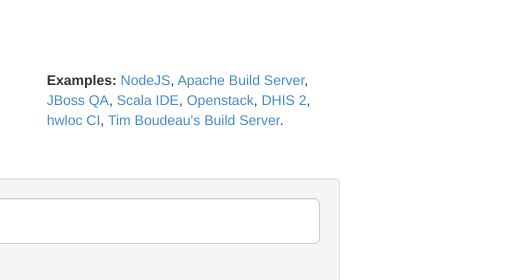
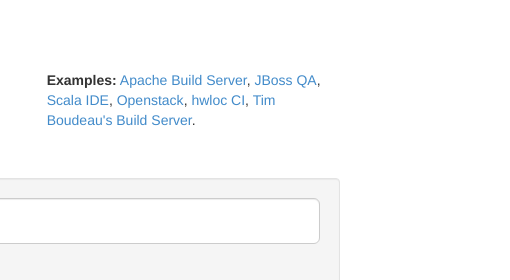
Before and after one commit to icio/jenkins-timeline, a website: page index.html in a window 1280 px wide. Shown: the top 280 px of the page, 770-1280 px from the left. Drawn offline with Linux system fonts and the light colour scheme.

Commit message:
Remove and correct examples

```diff
--- a/index.html
+++ b/index.html
@@ -84,14 +84,12 @@
           <div class="col-md-4">
             <p>
               <strong>Examples:</strong>
-              <a class="link-internal" href="?url=http://jenkins.nodejs.org/&amp;proxy=yes">NodeJS</a>,
               <a class="link-internal" href="?url=https://builds.apache.org/&amp;proxy=yes">Apache Build Server</a>,
               <a class="link-internal" href="?url=http://hudson.jboss.org/hudson/view/All/&amp;proxy=yes">JBoss QA</a>,
               <a class="link-internal" href="?url=https://jenkins.scala-ide.org:8496/jenkins/&amp;proxy=yes">Scala IDE</a>,
               <a class="link-internal" href="?url=https://jenkins.openstack.org/view/Openstack-manuals/&amp;proxy=yes&amp;hidden=notbuilt">Openstack</a>,
-              <a class="link-internal" href="?url=http://apps.dhis2.org/ci/&amp;proxy=yes">DHIS 2</a>,
               <a class="link-internal" href="?url=https://ci.inria.fr/hwloc/&amp;proxy=yes">hwloc CI</a>,
-              <a class="link-internal" href="?url=http://timboudreau.com/builds/&amp;proxy=yes">Tim Boudeau's Build Server</a>.
+              <a class="link-internal" href="?url=https://timboudreau.com/builds/&amp;proxy=yes">Tim Boudeau's Build Server</a>.
             </p>
           </div>
         </div>
```
